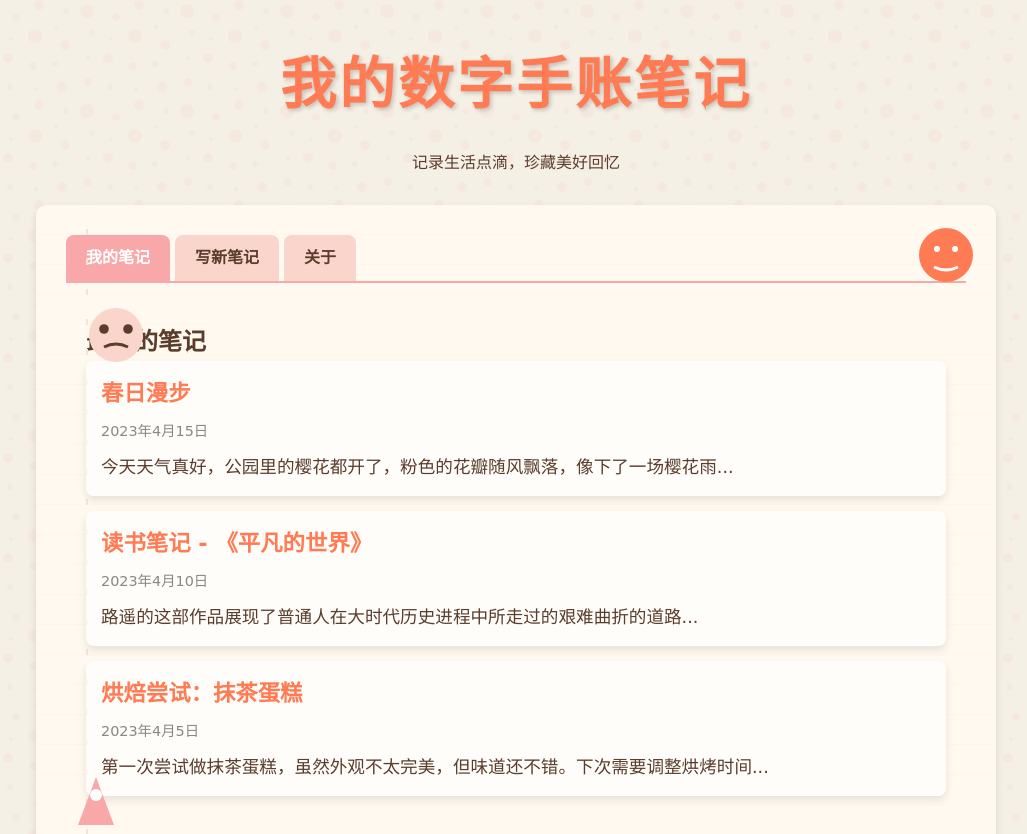
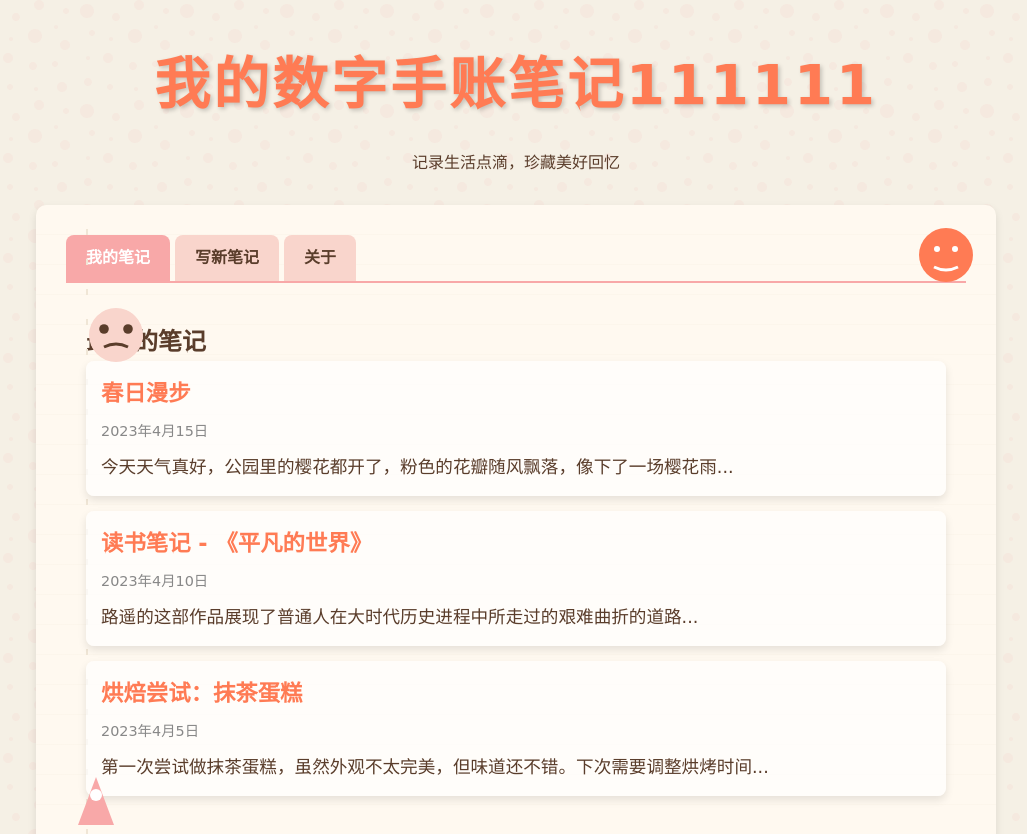
Before and after one commit to LexBBQ/LexBBQ.github.io, a plain HTML site: page index.html in a window 1280 px wide. Shown: the top 834 px of the page, without its empty margins (124-1151 px from the left). Drawn offline with nearby package versions, Linux system fonts and the light colour scheme; a web font is replaced by a local one.

Commit message:
Update index.html

```diff
--- a/index.html
+++ b/index.html
@@ -281,7 +281,7 @@
 <body>
     <div class="container">
         <header>
-            <h1 class="header-title">我的数字手账笔记</h1>
+            <h1 class="header-title">我的数字手账笔记111111</h1>
             <p>记录生活点滴，珍藏美好回忆</p>
         </header>
 
```
